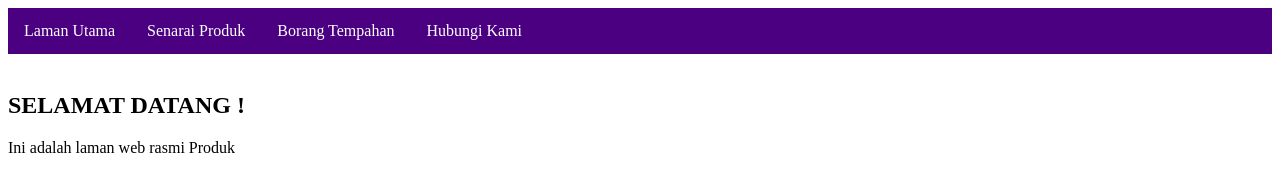
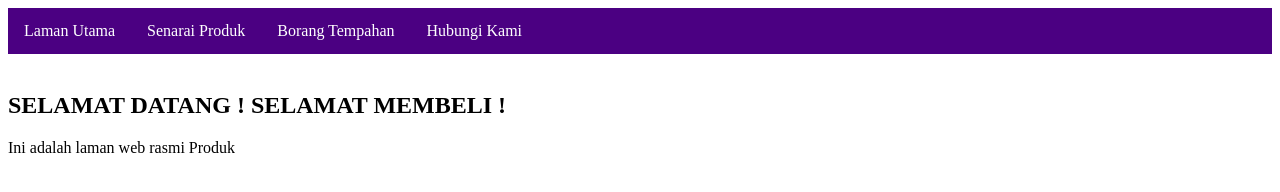
Before and after one commit to JamaliahNur1112/BuatMenu, a plain HTML site: page menu2.html in a window 1280 px wide. Drawn offline with Linux system fonts and the light colour scheme.

Commit message:
menu baru

```diff
--- a/menu2.html
+++ b/menu2.html
@@ -45,7 +45,7 @@
 
 
 
-    <h2>SELAMAT DATANG ! </h2>
+    <h2>SELAMAT DATANG ! SELAMAT MEMBELI ! </h2>
 
     <p>Ini adalah laman web rasmi Produk</p>
 
```
